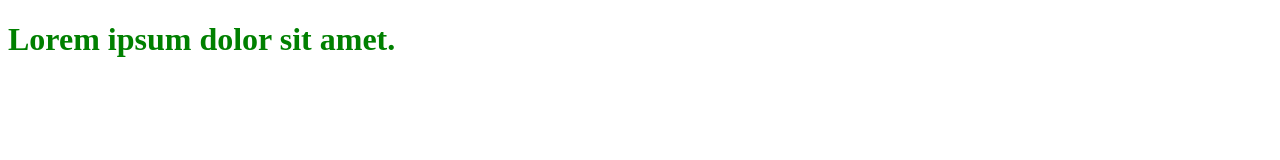
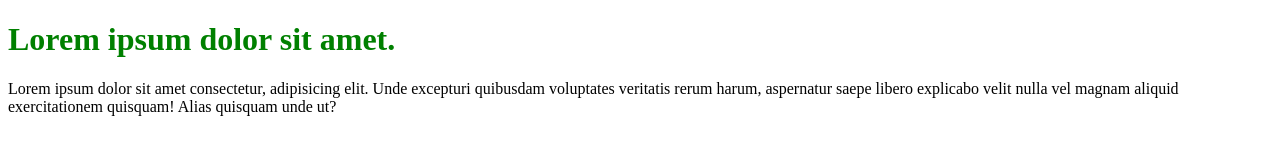
Before and after one commit to hasibtech/branchpullcontbr, a plain HTML site: page index.html in a window 1280 px wide. Drawn offline with Linux system fonts and the light colour scheme.

Commit message:
make feat branch

```diff
--- a/index.html
+++ b/index.html
@@ -8,5 +8,6 @@
 </head>
 <body>
     <h1>Lorem ipsum dolor sit amet.</h1>
+    <p>Lorem ipsum dolor sit amet consectetur, adipisicing elit. Unde excepturi quibusdam voluptates veritatis rerum harum, aspernatur saepe libero explicabo velit nulla vel magnam aliquid exercitationem quisquam! Alias quisquam unde ut?</p>
 </body>
 </html>
```
